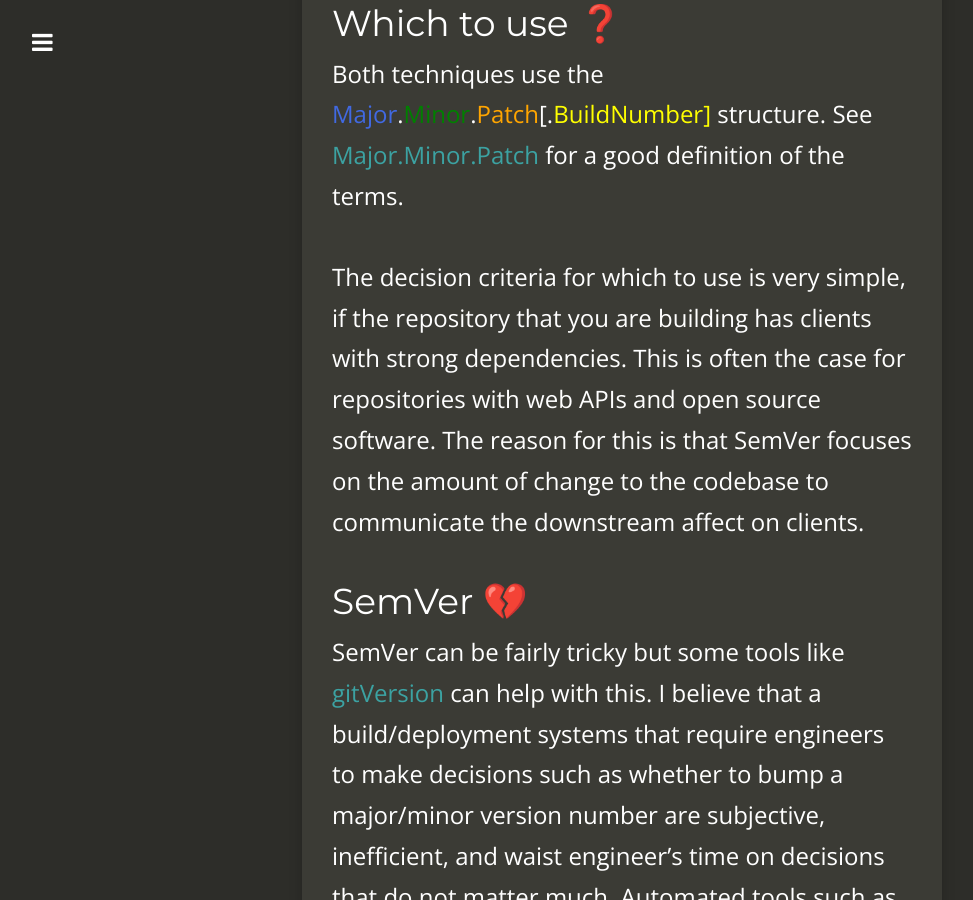
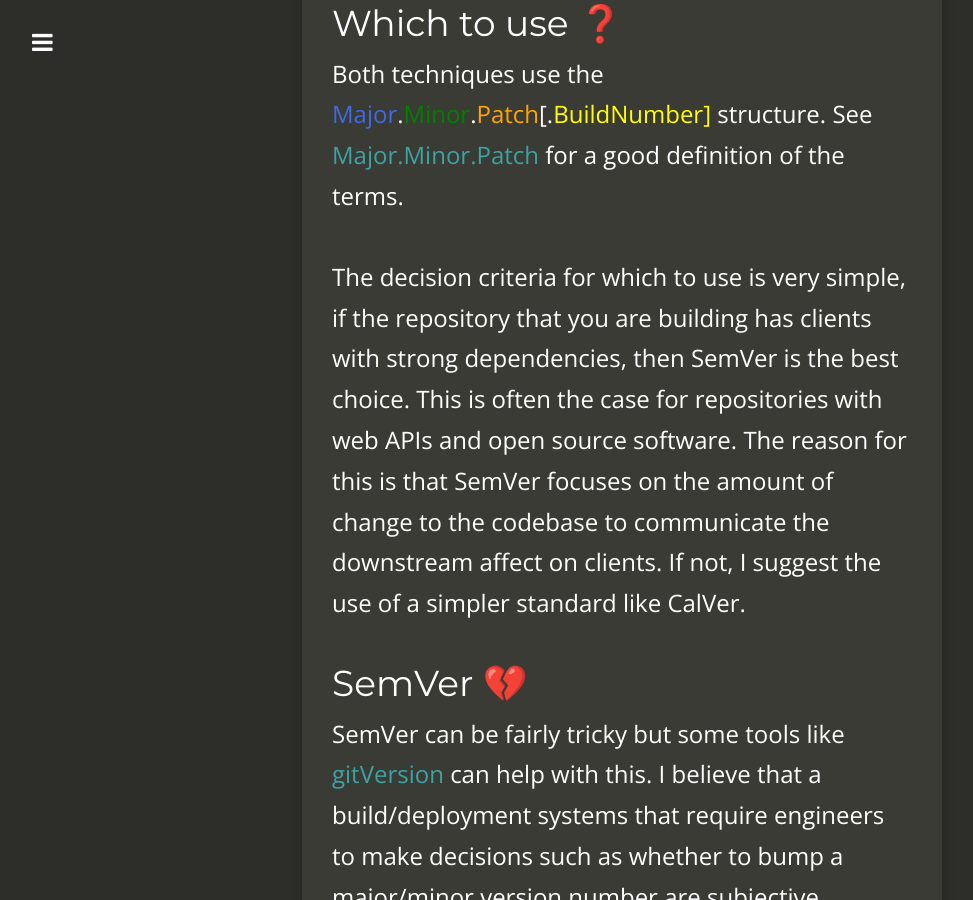
Before and after one commit to GitMje/gitmje.github.io, a Jekyll site: the page built from _posts/2021-12-16-git-version-numbering.md, in a window 1280 px wide and 900 px high, scrolled down 690 px. Shown: the whole window, without its empty margins (18-991 px from the left). Built offline with Jekyll 4.4.1, drawn with Linux system fonts in a browser that asks for light colours; nearby versions of some CDN libraries.

Commit message:
Fix verbiage

```diff
--- a/_posts/2021-12-16-git-version-numbering.md
+++ b/_posts/2021-12-16-git-version-numbering.md
@@ -19,7 +19,7 @@ When releasing a new product, you will want to version the new software.  A lot
 ## Which to use ❓
 Both techniques use the <span style="color:royalblue">Major</span>.<span style="color:green">Minor</span>.<span style="color:orange">Patch</span>[.<span style="color:yellow">BuildNumber]</span> structure. See [Major.Minor.Patch](https://medium.com/fiverr-engineering/major-minor-patch-a5298e2e1798) for a good definition of the terms.
 
-The decision criteria for which to use is very simple, if the repository that you are building has clients with strong dependencies.  This is often the case for repositories with web APIs and open source software.  The reason for this is that SemVer focuses on the amount of change to the codebase to communicate the downstream affect on clients.
+The decision criteria for which to use is very simple, if the repository that you are building has clients with strong dependencies, then SemVer is the best choice.  This is often the case for repositories with web APIs and open source software.  The reason for this is that SemVer focuses on the amount of change to the codebase to communicate the downstream affect on clients.  If not, I suggest the use of a simpler standard like CalVer.
 
 ## SemVer 💔
 
```
